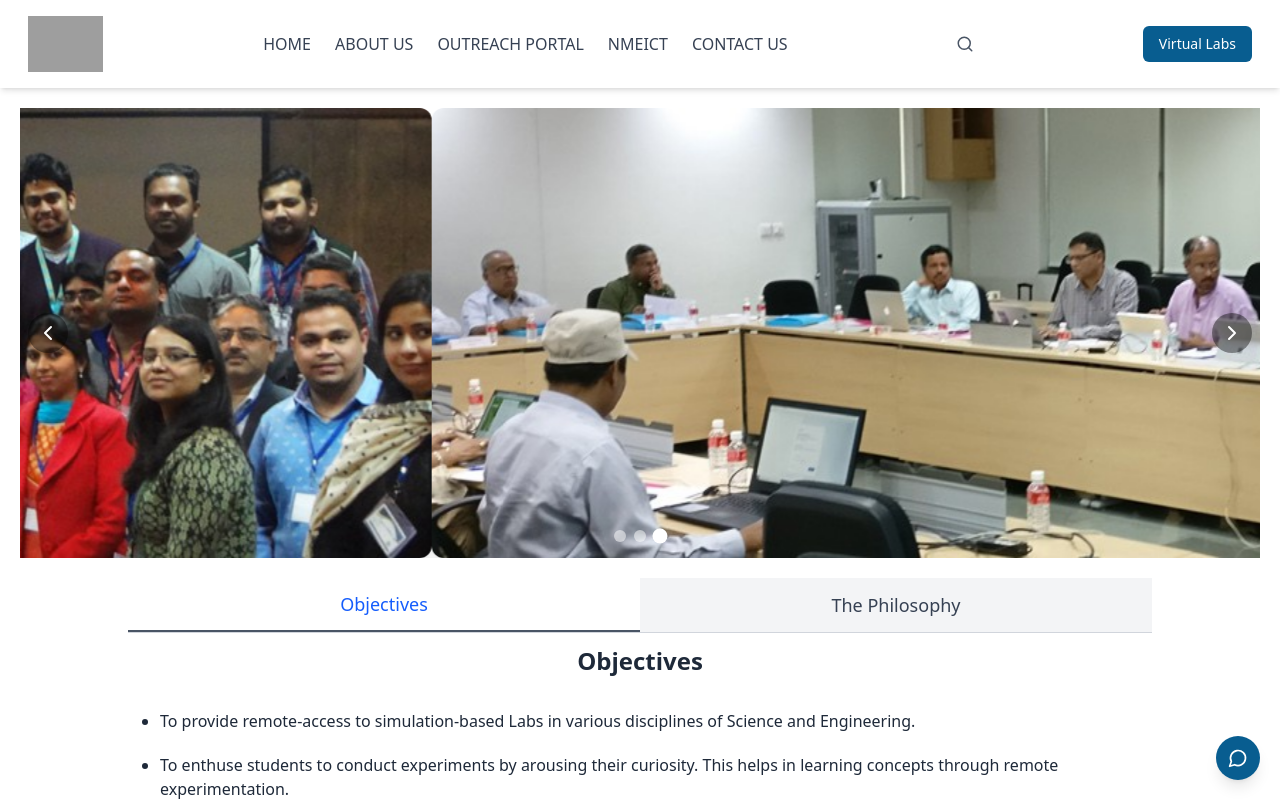
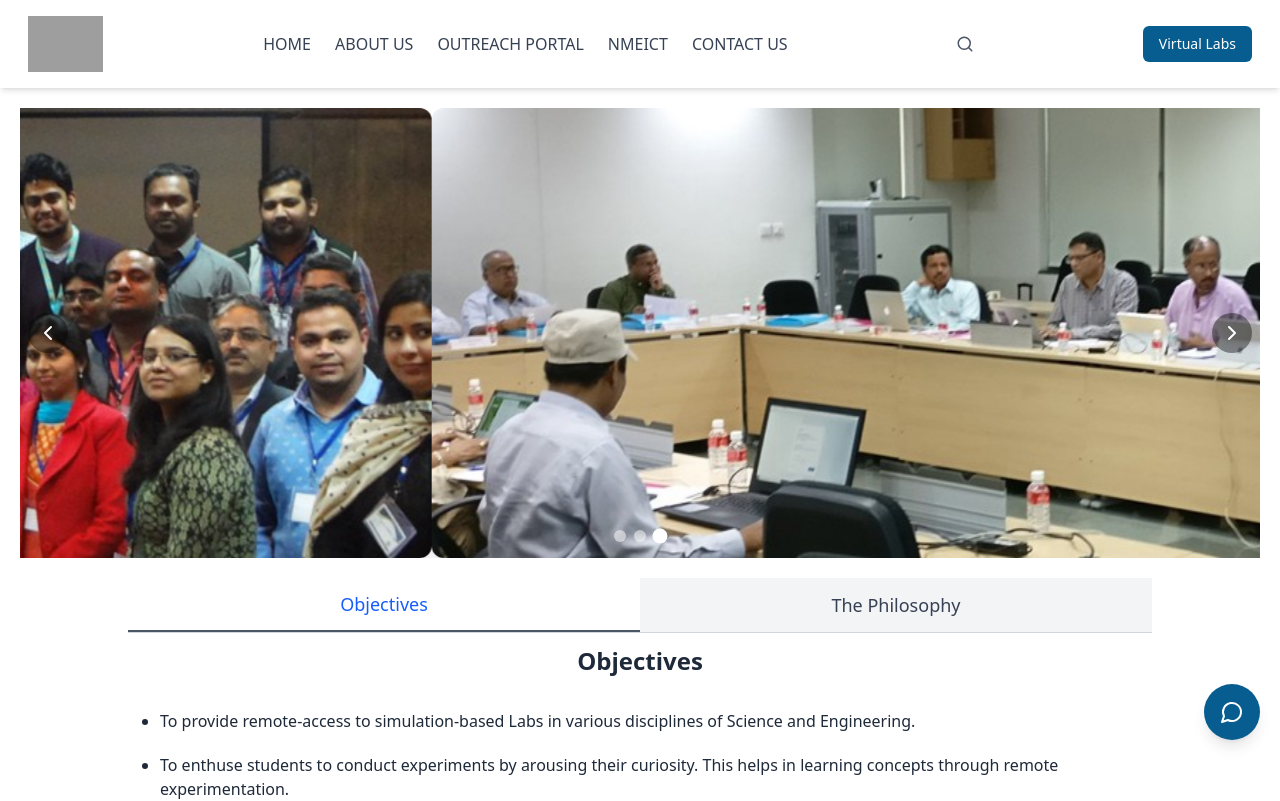
Before and after one commit to krishna-086/Felicity, a React (Vite) app: page / in a window 1280 px wide. Shown: the top 801 px of the page. Built offline with nearby package versions, Linux system fonts and the light colour scheme; grey boxes are pictures that could not be loaded.

Commit message:
Chatbot positions fixed

```diff
--- a/src/components/Chatbot.jsx
+++ b/src/components/Chatbot.jsx
@@ -47,16 +47,15 @@ const Chatbot = () => {
       {/* Chatbot Button */}
       <button
         style={{ backgroundColor: "#085d90" }}
-  className="text-white p-3 rounded-full shadow-lg transition-all flex items-center justify-center"
+        className="text-white p-4 rounded-full shadow-lg transition-all flex items-center justify-center fixed bottom-15 right-5"
         onClick={toggleChat}
       >
-  <MessageCircle size={20} />
+        <MessageCircle size={24} />
       </button>
-
 
       {/* Chat Window */}
       {isOpen && (
-        <div className="w-80 h-96 bg-white rounded-lg shadow-lg flex flex-col fixed bottom-20 right-5">
+        <div className="w-80 h-96 bg-white rounded-lg shadow-lg flex flex-col fixed bottom-28 right-5">
           {/* Chat Header */}
           <div style={{ backgroundColor: "#085d90" }} className="text-white p-3 flex justify-between items-center rounded-t-lg">
             <span className="font-bold">VirtuBot</span>
@@ -64,7 +63,6 @@ const Chatbot = () => {
               <X size={20} />
             </button>
           </div>
-
 
           {/* Chat Messages */}
           <div className="flex-1 p-3 overflow-y-auto space-y-2">
@@ -81,7 +79,6 @@ const Chatbot = () => {
                 {msg.text}
               </div>
             ))}
-
           </div>
 
           {/* Chat Input */}
@@ -95,7 +92,7 @@ const Chatbot = () => {
               onKeyPress={(e) => e.key === "Enter" && handleUserMessage()}
             />
             <button style={{ backgroundColor: "#96CC75" }}
-              className="ml-2  text-white px-4 py-2 rounded-lg hover:bg-blue-700 transition-all flex items-center"
+              className="ml-2 text-white px-4 py-2 rounded-lg hover:bg-blue-700 transition-all flex items-center"
               onClick={handleUserMessage}
             >
               <Send size={20} />
```
Lines whose indentation alone changed are shown as unchanged.
